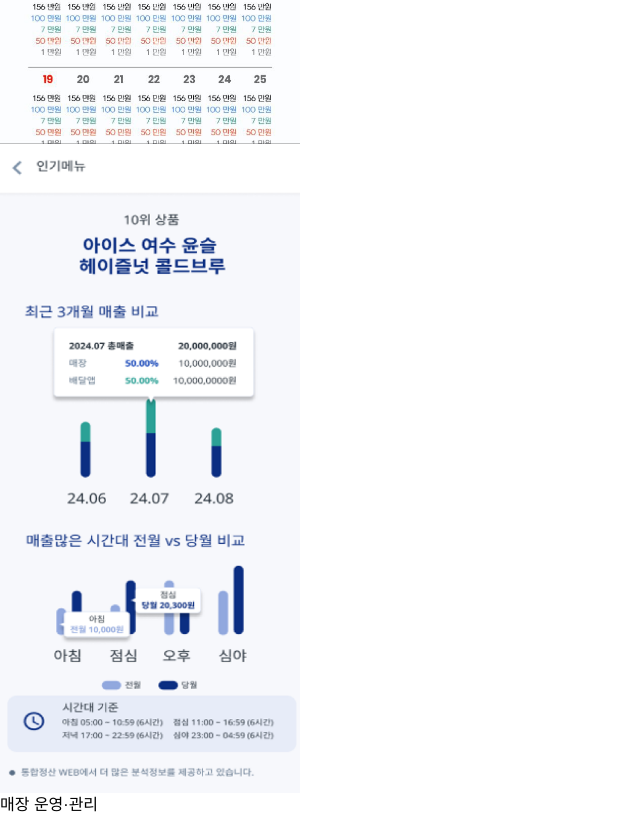
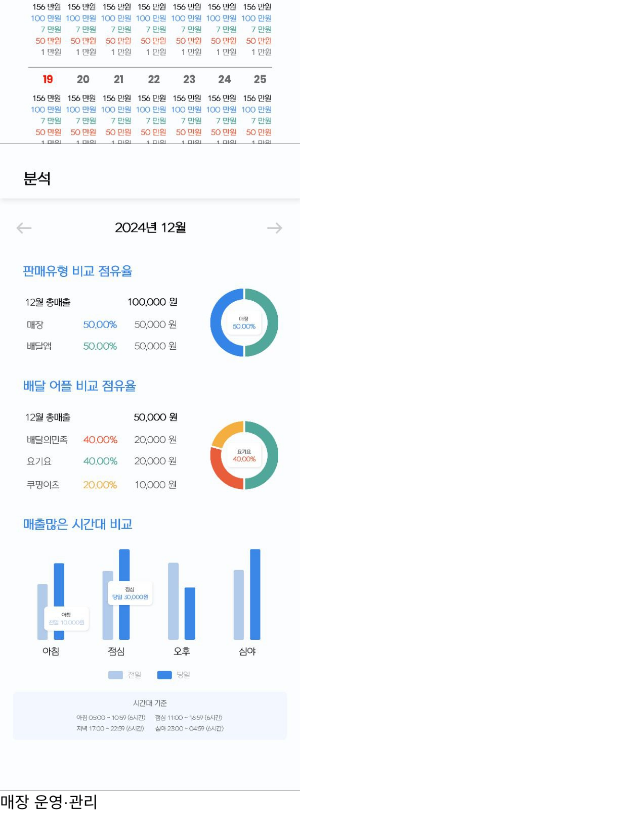
Before and after one commit to Souravhere/spacethings, a Next.js app: page / in a window 1280 px wide. Shown: the part 6854-7668 px from the top of the page, without its empty margins (0-640 px from the left). Built offline with nearby package versions, Linux system fonts and the light colour scheme; a web font is replaced by a local one.

Commit message:
new dashboard image will added

```diff
--- a/src/components/AnalyticsDashboard.tsx
+++ b/src/components/AnalyticsDashboard.tsx
@@ -83,7 +83,7 @@ export default function AnalyticsDashboard() {
           >
             {/* here image will added  */}
             <Image
-              src='/assets/newdashboard-2.png'
+              src='/assets/newdashboard-2.jpg'
               alt="Care Image 1"
               width={300}
               height={400}
```
Also changed, not shown: public/assets/newdashboard-2.jpg (added).
